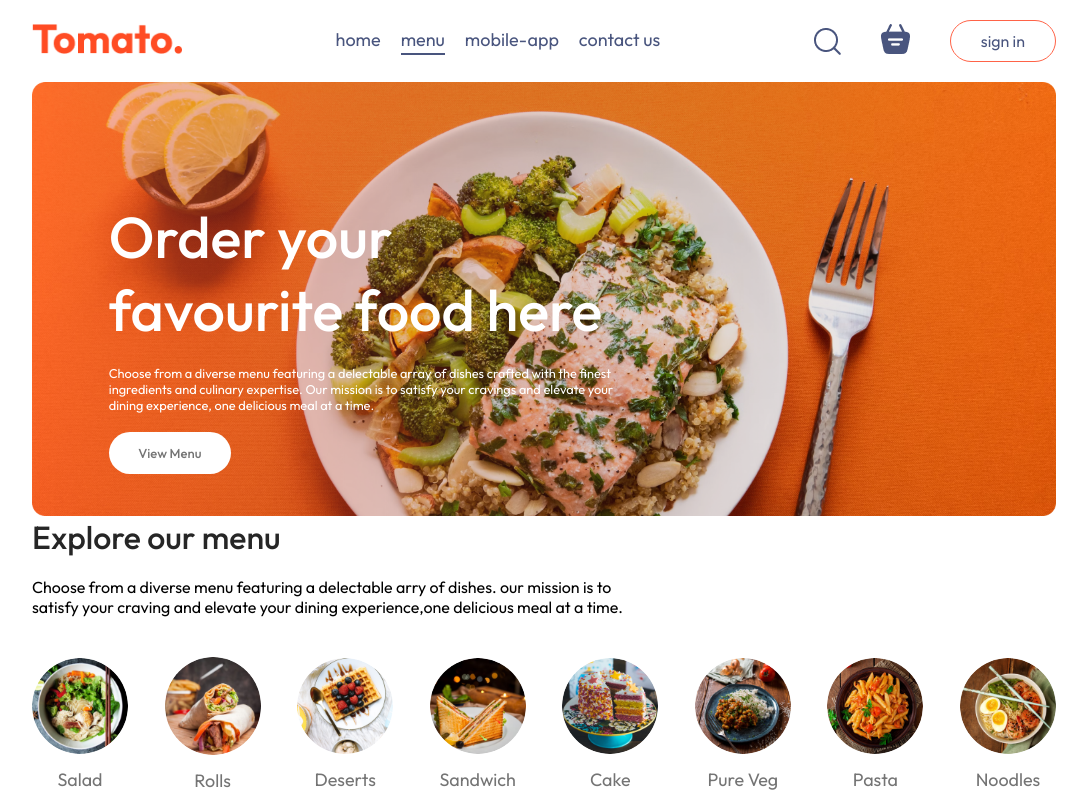
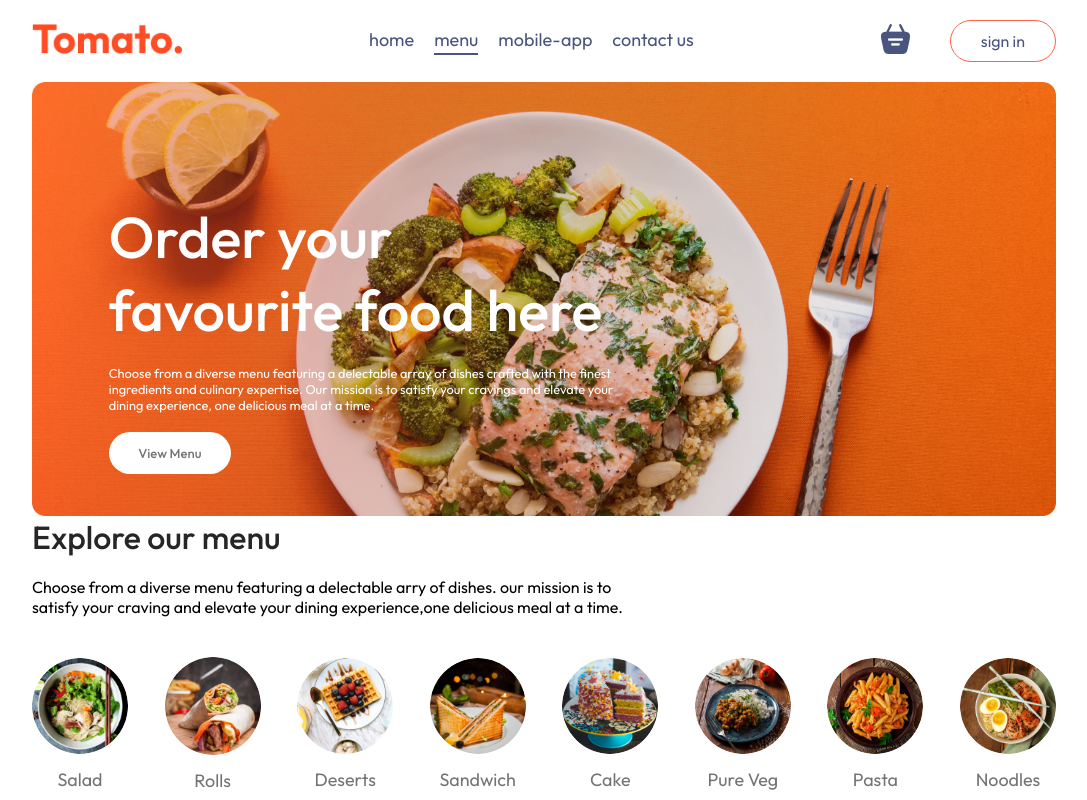
Before and after one commit to Namanp1207/food-del, a React (Vite) app in the folder frontend/: page / in a window 1280 px wide. Shown: the top 800 px of the page, without its empty margins (96-1183 px from the left). Built offline with nearby package versions, Linux system fonts and the light colour scheme; no server answers.

Commit message:
Update Navbar.jsx

```diff
--- a/frontend/src/components/Navbar/Navbar.jsx
+++ b/frontend/src/components/Navbar/Navbar.jsx
@@ -28,7 +28,7 @@ const Navbar = ({setShowLogin}) => {
         <a href='#footer'  onClick={()=>setMenu("contact-us")} className={menu=="contact-us"?"active":""}>contact us</a>
       </ul>
       <div className="navbar-right">
-        <img src={assets.search_icon} alt="" />
+        {/* <img src={assets.search_icon} alt="" /> */}
         <div className="navbar-search-icon">
             <Link to='/cart'><img src={assets.basket_icon} alt="" /></Link>
             <div className={getTotalCartAmount()===0?"":"dot"}></div>
```
